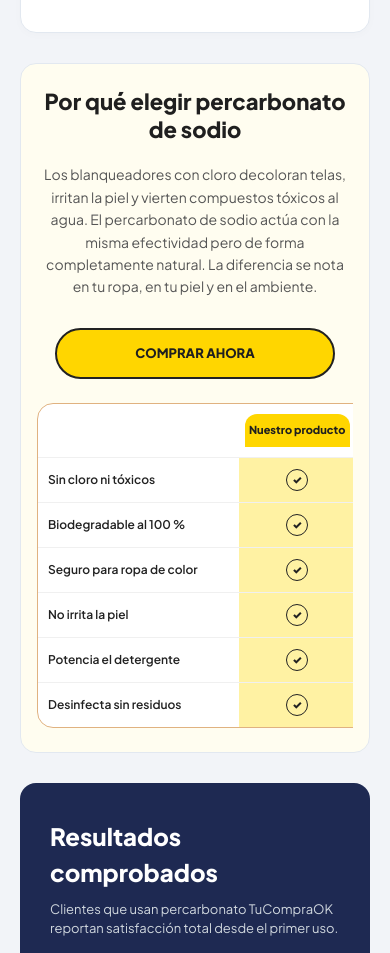
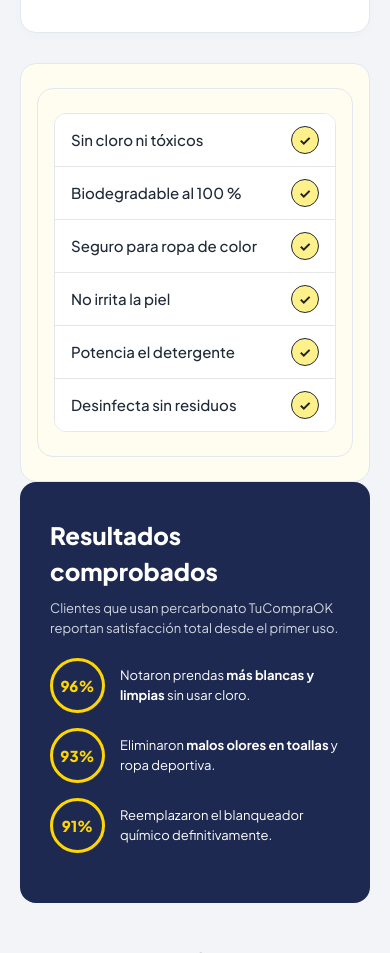
Before and after one commit to Chinyta/tucompraok, a plain HTML site: page productos/Aseo/percarbonato/index.html in a window 390 px wide. Shown: the part 5542-6495 px from the top of the page. Drawn offline with Linux system fonts and the light colour scheme.

Commit message:
Actualización landing percarbonato

```diff
--- a/productos/Aseo/percarbonato/index.html
+++ b/productos/Aseo/percarbonato/index.html
@@ -1024,6 +1024,7 @@
 
         /* RESPONSIVIDAD GENERAL */
         @media (max-width: 900px) {
+
             .steps-grid,
             .multiuso-grid {
                 grid-template-columns: repeat(2, 1fr);
@@ -1131,6 +1132,7 @@
         }
 
         @media (max-width: 500px) {
+
             .steps-grid,
             .multiuso-grid {
                 grid-template-columns: 1fr;
@@ -1147,6 +1149,96 @@
 
             .faq-question {
                 font-size: 15px;
+            }
+        }
+
+        /* Estilos Base para Pantallas Grandes (PC / Tablet) */
+        .comparison-container {
+            width: 100%;
+            max-width: 600px;
+            margin: 0 auto;
+        }
+
+        .responsive-table {
+            width: 100%;
+            border-collapse: separate;
+            border-spacing: 0;
+            border: 1px solid #e5e7eb;
+            border-radius: 12px;
+            overflow: hidden;
+            background-color: #ffffff;
+        }
+
+        .responsive-table th,
+        .responsive-table td {
+            padding: 14px 16px;
+            text-align: left;
+            border-bottom: 1px solid #f3f4f6;
+        }
+
+        .responsive-table th {
+            background-color: #fef08a;
+            /* Fondo amarillo tenue del encabezado */
+            font-weight: bold;
+            color: #1f2937;
+        }
+
+        .check-icon {
+            display: inline-flex;
+            align-items: center;
+            justify-content: center;
+            width: 28px;
+            height: 28px;
+            background-color: #fef08a;
+            border: 1px solid #1f2937;
+            border-radius: 50%;
+            font-weight: bold;
+            font-size: 14px;
+        }
+
+        /* --- ADAPTACIÓN AUTOMÁTICA PARA CELULAR --- */
+        @media (max-width: 600px) {
+
+            .responsive-table,
+            .responsive-table tbody,
+            .responsive-table tr,
+            .responsive-table td {
+                display: block;
+                /* Rompe la estructura de tabla tradicional */
+                width: 100%;
+            }
+
+            /* Ocultamos los encabezados superiores de la tabla */
+            .responsive-table thead {
+                display: none;
+            }
+
+            /* Transformamos cada fila en una fila limpia y legible */
+            .responsive-table tr {
+                display: flex;
+                justify-content: space-between;
+                align-items: center;
+                padding: 12px 16px;
+                border-bottom: 1px solid #e5e7eb;
+                background-color: #ffffff;
+            }
+
+            .responsive-table tr:last-child {
+                border-bottom: none;
+            }
+
+            /* Ajustes del texto e icono en móvil */
+            .responsive-table td {
+                border: none;
+                padding: 0;
+                width: auto;
+            }
+
+            .responsive-table td[data-label="Característica"] {
+                font-weight: 500;
+                color: #1f2937;
+                font-size: 15px;
+                padding-right: 12px;
             }
         }
     </style>
@@ -1518,62 +1610,41 @@
 
         <!-- SECCIÓN COMPARATIVA -->
         <section class="comparison-container">
-            <div class="comparison-content">
-                <div class="comparison-text-side">
-                    <h2 class="comp-heading">Por qué elegir percarbonato de sodio</h2>
-                    <p class="comp-description">
-                        Los blanqueadores con cloro decoloran telas, irritan la piel y vierten compuestos tóxicos al
-                        agua. El percarbonato de sodio actúa con la misma efectividad pero de forma completamente
-                        natural. La diferencia se nota en tu ropa, en tu piel y en el ambiente.
-                    </p>
-                    <a href="#comprar" class="btn-comp-yellow">COMPRAR AHORA</a>
-                </div>
-
-                <div class="comparison-table-wrapper">
-                    <table class="comp-card-table">
+            <div class="comparison-container">
+                <table class="responsive-table">
                     <thead>
                         <tr>
-                                <th class="col-feature"></th>
-                                <th class="col-our-product">
-                                    <div class="floating-header">Nuestro producto</div>
-                                </th>
-                                <th class="col-others">Otros</th>
+                            <th>Característica</th>
+                            <th>Nuestro producto</th>
                         </tr>
                     </thead>
                     <tbody>
                         <tr>
-                                <td class="feature-text">Sin cloro ni tóxicos</td>
-                                <td class="highlight-cell"><span class="icon-check">✓</span></td>
-                                <td><span class="icon-cross">✕</span></td>
+                            <td data-label="Característica">Sin cloro ni tóxicos</td>
+                            <td data-label="Nuestro producto"><span class="check-icon">✓</span></td>
                         </tr>
                         <tr>
-                                <td class="feature-text">Biodegradable al 100 %</td>
-                                <td class="highlight-cell"><span class="icon-check">✓</span></td>
-                                <td><span class="icon-cross">✕</span></td>
+                            <td data-label="Característica">Biodegradable al 100 %</td>
+                            <td data-label="Nuestro producto"><span class="check-icon">✓</span></td>
                         </tr>
                         <tr>
-                                <td class="feature-text">Seguro para ropa de color</td>
-                                <td class="highlight-cell"><span class="icon-check">✓</span></td>
-                                <td><span class="icon-cross">✕</span></td>
+                            <td data-label="Característica">Seguro para ropa de color</td>
+                            <td data-label="Nuestro producto"><span class="check-icon">✓</span></td>
                         </tr>
                         <tr>
-                                <td class="feature-text">No irrita la piel</td>
-                                <td class="highlight-cell"><span class="icon-check">✓</span></td>
-                                <td><span class="icon-cross">✕</span></td>
+                            <td data-label="Característica">No irrita la piel</td>
+                            <td data-label="Nuestro producto"><span class="check-icon">✓</span></td>
                         </tr>
                         <tr>
-                                <td class="feature-text">Potencia el detergente</td>
-                                <td class="highlight-cell"><span class="icon-check">✓</span></td>
-                                <td><span class="icon-cross">✕</span></td>
+                            <td data-label="Característica">Potencia el detergente</td>
+                            <td data-label="Nuestro producto"><span class="check-icon">✓</span></td>
                         </tr>
                         <tr>
-                                <td class="feature-text">Desinfecta sin residuos</td>
-                                <td class="highlight-cell"><span class="icon-check">✓</span></td>
-                                <td><span class="icon-cross">✕</span></td>
+                            <td data-label="Característica">Desinfecta sin residuos</td>
+                            <td data-label="Nuestro producto"><span class="check-icon">✓</span></td>
                         </tr>
                     </tbody>
                 </table>
-                </div>
             </div>
         </section>
 
```
Lines whose indentation alone changed are shown as unchanged.
